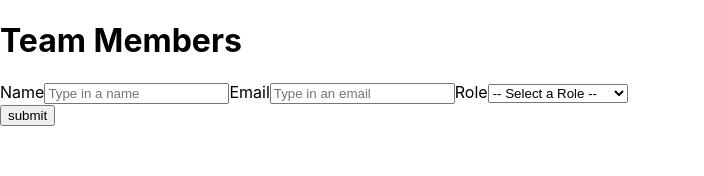
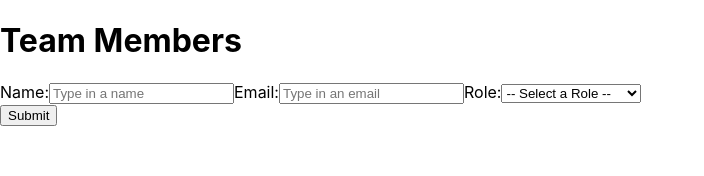
Before and after one commit to bloominstituteoftechnology/team-builder, a React (Create React App) app in the folder team-builder/: page / in a window 1280 px wide. Shown: the top 176 px of the page, without its empty margins (0-704 px from the left). Built offline with nearby package versions, Linux system fonts and the light colour scheme.

Commit message:
Fixed in Q and A

```diff
--- a/team-builder/src/App.js
+++ b/team-builder/src/App.js
@@ -26,15 +26,18 @@ export default function App() {
       role: formValues.role,
     };
     if (!newPerson.name || !newPerson.email || !newPerson.role) {
-      setError("You've gotta fill  out all of the fields, ya chump!");
+      setError("Error: must provide valid inputs");
       return;
     }
+    setPeople([newPerson, ...people]);
+    setFormValues(initialFormValues);
+    setError('');
 
-    // const addedFriend = await axios.post('fakeapi.com', newFriend);
+    // const addedPerson = await axios.post('fakeapi.com', newPerson);
 
-    // axios.post('fakeapi.com', newFriend)
+    // axios.post('fakeapi.com', newPerson)
     //   .then(res => {
-    //     setFriends([res.data, ...friends]);
+    //     setPeople([res.data, ...people]);
     //     setFormValues(initialFormValues);
     //     setError('');
     //   })
@@ -42,7 +45,7 @@ export default function App() {
   }
 
   // useEffect(() => {
-  //   axios.get('fakeapi.com').then(res => setFriends(res.data))
+  //   axios.get('fakeapi.com').then(res => setPeople(res.data))
   // }, [])
 
   return (
--- a/team-builder/src/Form.js
+++ b/team-builder/src/Form.js
@@ -17,7 +17,7 @@ export default function Form(props) {
   return (
     <form className='form container' onSubmit={onSubmit}>
       <div className='form-group inputs'>
-        <label>Name
+        <label>Name:
               <input
                 type="text"
                 name="name"
@@ -28,7 +28,7 @@ export default function Form(props) {
               />
         </label>
 
-        <label>Email
+        <label>Email:
           <input
             type="email"
             name="email"
@@ -39,7 +39,7 @@ export default function Form(props) {
           />
         </label>
 
-        <label>Role
+        <label>Role:
           <select value={values.role} name="role" onChange={onChange}>
             <option value=''>-- Select a Role --</option>
             <option value='Frontend Developer'>Frontend Developer</option>
@@ -50,7 +50,7 @@ export default function Form(props) {
         </label>
 
         <div className='submit'>
-          <button>submit</button>
+          <button>Submit</button>
         </div>
       </div>
     </form>
--- a/team-builder/src/Person.js
+++ b/team-builder/src/Person.js
@@ -9,7 +9,7 @@ export default function Person(props) {
 
     return (
         <div className='person container'>
-            <h2>{details.name}</h2>
+            <h2>Name: {details.name}</h2>
             <p>Email: {details.email}</p>
             <p>Role: {details.role}</p>
         </div>
```
